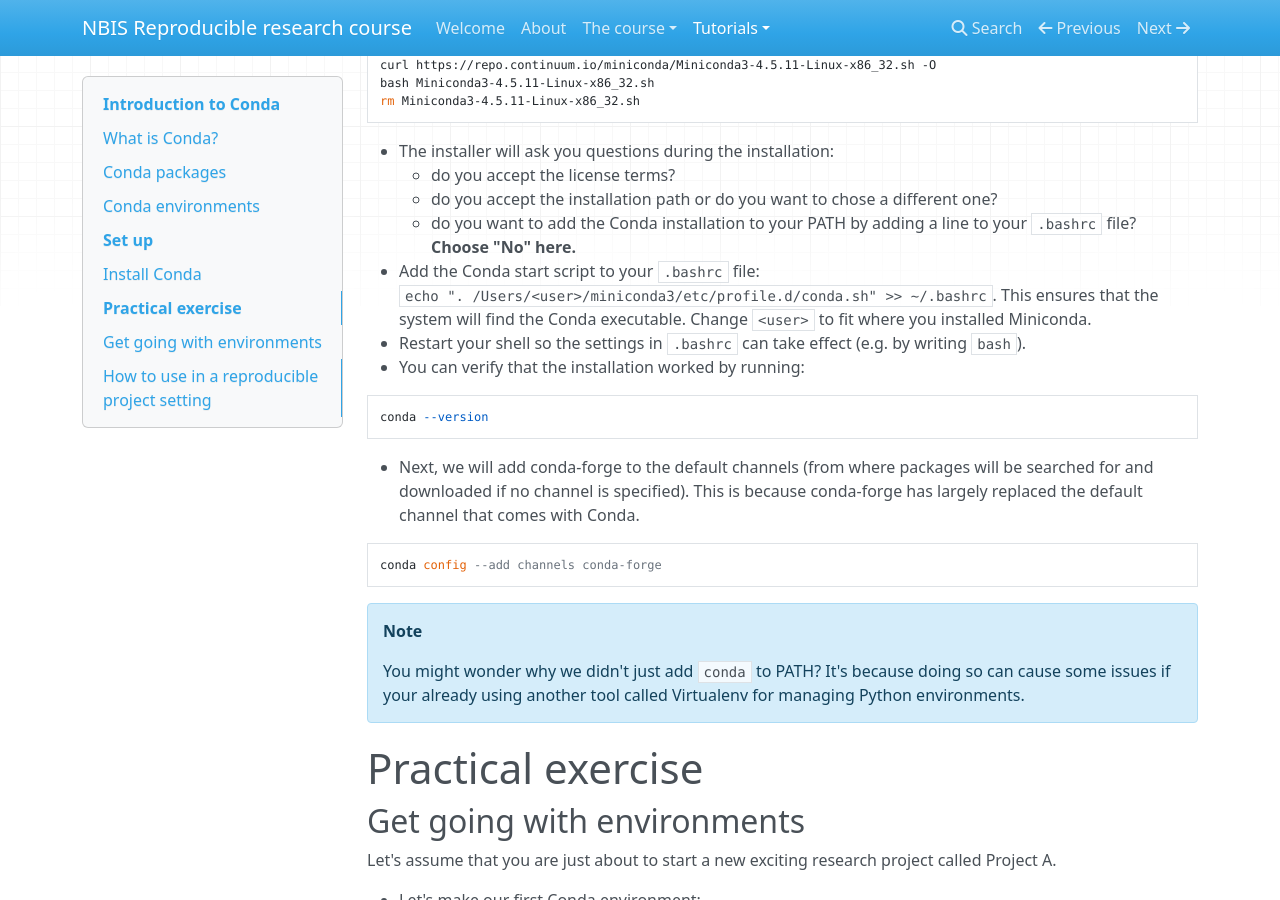
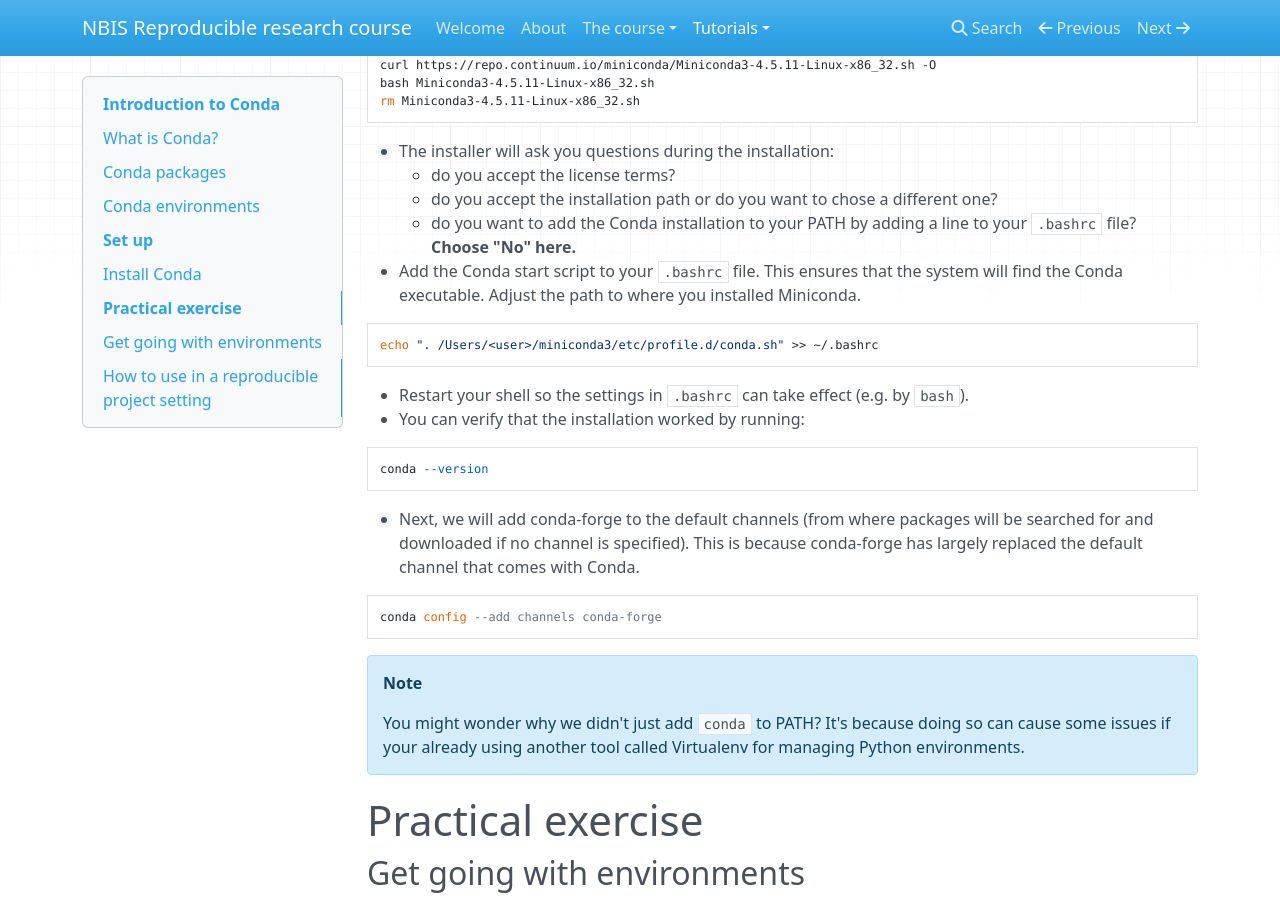
Before and after one commit to NBISweden/workshop-reproducible-research, an MkDocs documentation site: the page built from docs/conda.md, in a window 1280 px wide and 900 px high, scrolled down 1459 px. Built offline with MkDocs 1.6.1, drawn with Linux system fonts in a browser that asks for light colours; nearby versions of some CDN libraries; old or Windows-style settings are respelled for this version of MkDocs.

````diff
--- a/docs/conda.md
+++ b/docs/conda.md
@@ -45,8 +45,13 @@ rm Miniconda3-4.5.11-Linux-x86_32.sh
     - do you accept the license terms?
     - do you accept the installation path or do you want to chose a different one?
     - do you want to add the Conda installation to your PATH by adding a line to your `.bashrc` file? **Choose "No" here.**
-* Add the Conda start script to your `.bashrc` file: `echo ". /Users/<user>/miniconda3/etc/profile.d/conda.sh" >> ~/.bashrc`. This ensures that the system will find the Conda executable. Change `<user>` to fit where you installed Miniconda.
-* Restart your shell so the settings in `.bashrc` can take effect (e.g. by writing `bash`).
+* Add the Conda start script to your `.bashrc` file. This ensures that the system will find the Conda executable. Adjust the path to where you installed Miniconda.
+
+```bash
+echo ". /Users/<user>/miniconda3/etc/profile.d/conda.sh" >> ~/.bashrc
+```
+
+* Restart your shell so the settings in `.bashrc` can take effect (e.g. by `bash`).
 * You can verify that the installation worked by running:
 
 ```bash
--- a/docs/todo.txt
+++ b/docs/todo.txt
@@ -1,4 +1,3 @@
-TODO: Check conda tutorial on Linux
 TODO: Check snakemake tutorial on Linux
 TODO: Check git tutorial on Linux
 TODO: Check jupyter tutorial on Linux
````
Also changed, not shown: docs/git.md (+2 -2 lines), docs/snakemake.md (+10 -6 lines), 7 other files.
